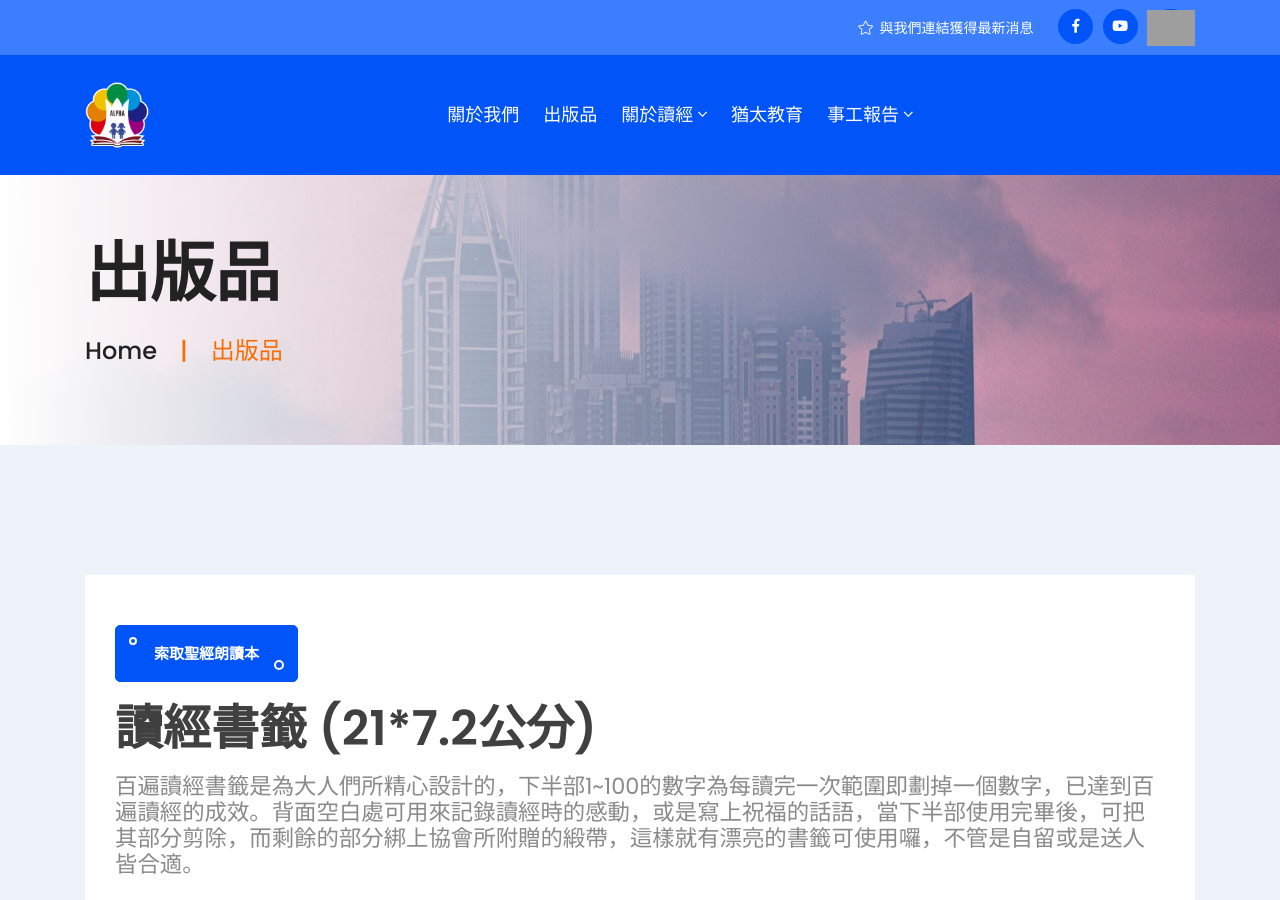
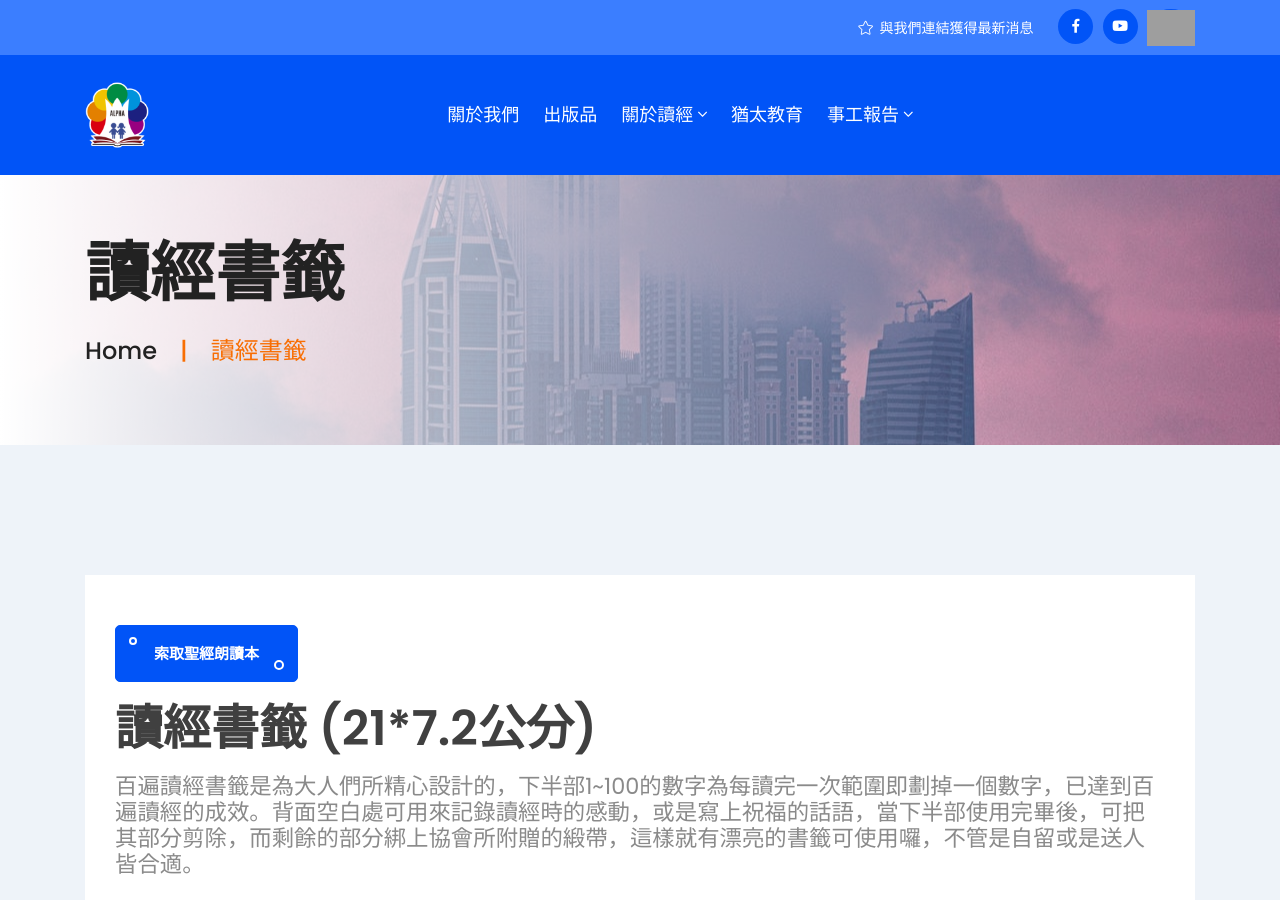
Before and after one commit to alpha6309/website, a Jekyll site: the page built from pages/讀經書籤.md, in a window 1280 px wide and 900 px high. Built offline with Jekyll 4.4.1, drawn with Linux system fonts in a browser that asks for light colours; grey boxes are pictures that could not be loaded.

Commit message:
Update 讀經書籤.md

```diff
--- a/pages/讀經書籤.md
+++ b/pages/讀經書籤.md
@@ -1,7 +1,7 @@
 ---
 layout: article
 header_image: "/assets/images/banner_3.jpg"
-title: 出版品
+title: 讀經書籤
 ---
 
 {% include request_book_button.html %}
```
